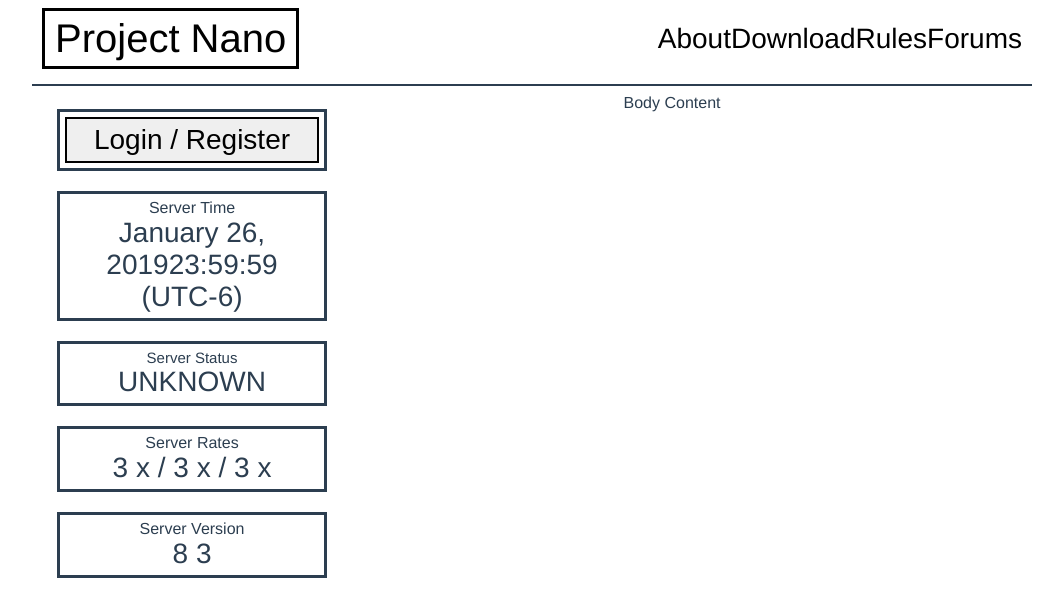
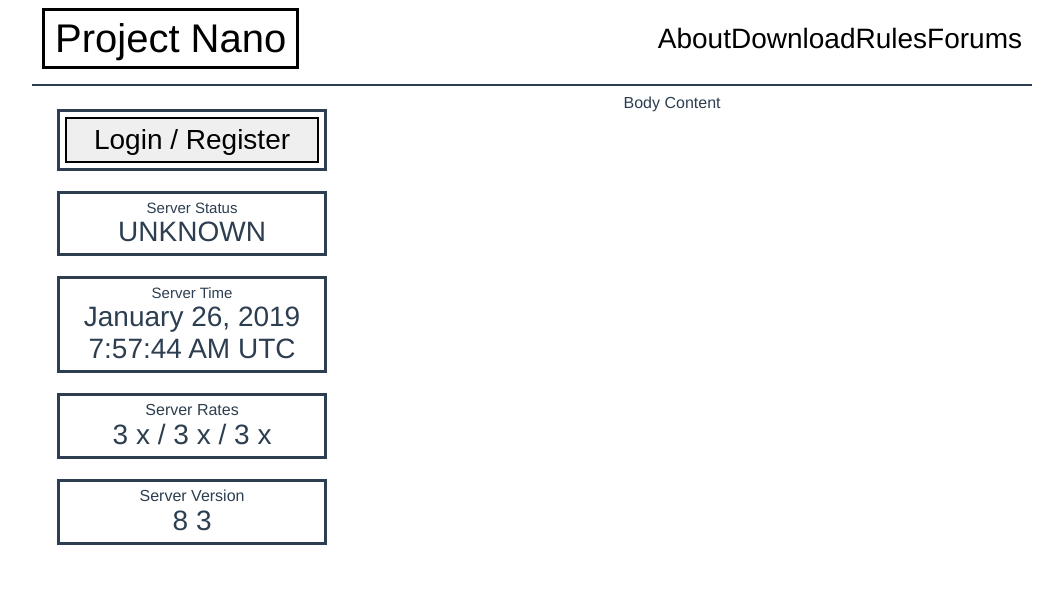
Before and after one commit to minimucho1/pnsite, a Vue app: page /#/ in a window 1280 px wide. Shown: the top 616 px of the page, without its empty margins (108-1171 px from the left). Built offline with nearby package versions, Linux system fonts and the light colour scheme.

Commit message:
JR | Add ServerTimeCard component

```diff
--- a/src/components/Sidebar.vue
+++ b/src/components/Sidebar.vue
@@ -3,14 +3,8 @@
     <div class="sidebar-card login-card">
       <button class="login button-link">Login / Register</button>
     </div>
-    <div class="sidebar-card server-time-card">
-      <span class="sidebard-card__title">Server Time</span>
-      <div class="sidebar-card__value">
-        <span class="server-time-card__date">January 26, 2019</span>
-        <span class="server-time-card__time">23:59:59 (UTC-6)</span>
-      </div>
-    </div>
     <ServerStatusCard />
+    <ServerTimeCard />
     <SidebarCard v-bind:title="serverRatesTitle" v-bind:values="serverRatesValue" />
     <SidebarCard v-bind:title="serverVersionTitle" v-bind:values="serverVersionValue" />
   </div>
@@ -19,13 +13,13 @@
 <script>
 import SidebarCard from '@/components/sidebar/SidebarCard';
 import ServerStatusCard from '@/components/sidebar/ServerStatusCard';
+import ServerTimeCard from '@/components/sidebar/ServerTimeCard';
 
 export default {
   name: 'Sidebar',
-  components: { SidebarCard, ServerStatusCard },
+  components: { SidebarCard, ServerStatusCard, ServerTimeCard },
   data() {
     return {
-      serverTimeTitle: 'Server Time',
       serverRatesTitle: 'Server Rates',
       serverRatesValue: '3x/3x/3x',
       serverVersionTitle: 'Server Version',
--- /dev/null
+++ b/src/components/sidebar/ServerTimeCard.vue
@@ -0,0 +1,41 @@
+<template>
+  <div class="server-time-card sidebar-card">
+    <span class="sidebar-card__title">{{ title }}</span>
+    <div class="server-time-card__values sidebar-card__value">
+      <span class="server-time-card__currrentdate">{{ date }}</span>
+      <span class="server-time-card__currenttime">{{ time }}</span>
+    </div>
+  </div>
+</template>
+
+<script>
+export default {
+  name: 'ServerTimeCard',
+  data() {
+    return {
+      title: 'Server Time',
+      date: 0,
+      time: 0,
+    };
+  },
+  mounted() {
+    this.getDateNow();
+    setInterval(this.getDateNow.bind(this), 1000);
+  },
+  methods: {
+    getDateNow() {
+      const dateNow = Date.now();
+      const currentDate = new Date(dateNow);
+      this.date = currentDate.toLocaleDateString('en-US', { month: 'long', day: 'numeric', year: 'numeric' });
+      this.time = currentDate.toLocaleTimeString('en-US', { hour: 'numeric', minute: 'numeric', second: 'numeric', timeZoneName: 'short' });
+    },
+  },
+};
+</script>
+
+<style scoped>
+.server-time-card__values {
+  display: flex;
+  flex-direction: column;
+}
+</style>
```
